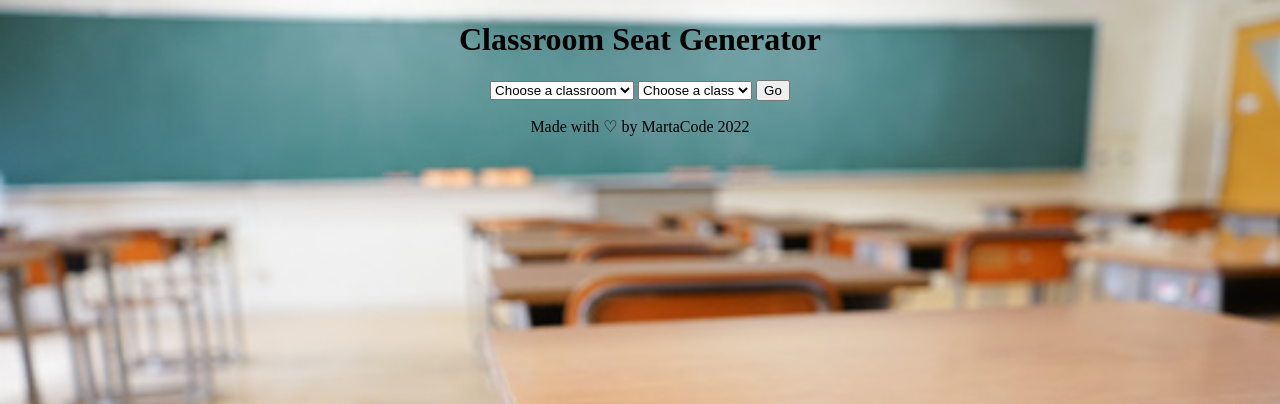
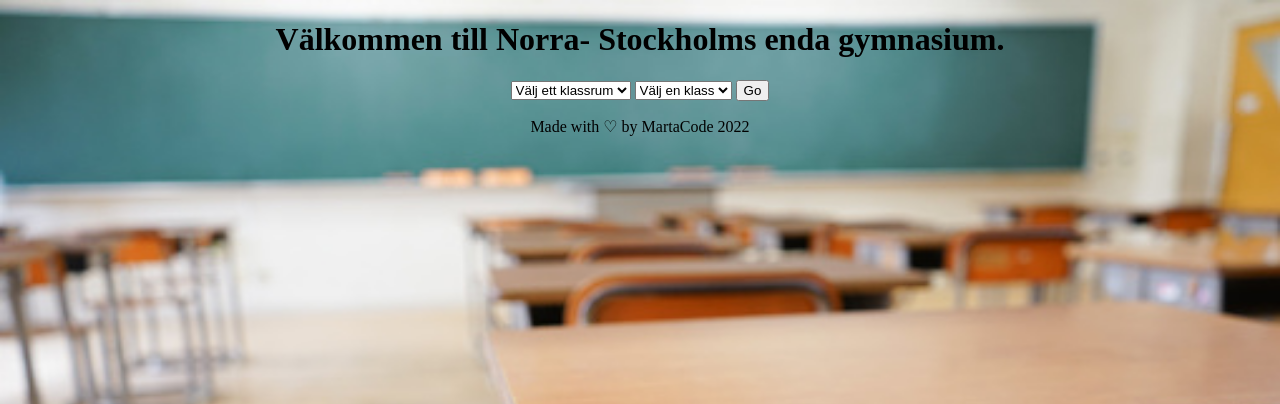
Before and after one commit to martarel/ClassroomSeatGenerator, a Django app: page / in a window 1280 px wide. Shown: the top 404 px of the page. Run offline with Django 4.2, Linux system fonts and the light colour scheme.

Commit message:
Update home.html

```diff
--- a/classroom/templates/classroom/home.html
+++ b/classroom/templates/classroom/home.html
@@ -2,7 +2,7 @@
 <html>
     <head>
         <meta charset="UTF-8">
-        <title>Classroom Seat Generator</title>
+        <title>Seated@Norra</title>
         <script type="text/javascript">
             function goToNewPage()
             {
@@ -27,16 +27,16 @@
             text-align: center;
         }
     </style>
-      <h1><center>Classroom Seat Generator</center></h1>
+      <h1><center>Välkommen till Norra- Stockholms enda gymnasium.</center></h1>
         <form>
             <select name="list" id="list" accesskey="target">
-                <option value='none' selected>Choose a classroom</option>
+                <option value='none' selected>Välj ett klassrum</option>
                 <option value="a23">A23</option>
                 <option value="b12">B12</option>
                 <option value="b31">B31</option>
             </select>
             <select name="list2" id="list2" accesskey="target">
-                <option value='none' selected>Choose a class</option>
+                <option value='none' selected>Välj en klass</option>
                 <option value="NA20MA">NA20MA</option>
                 <option value="NA21MA">NA21MA</option>
             </select>
```
